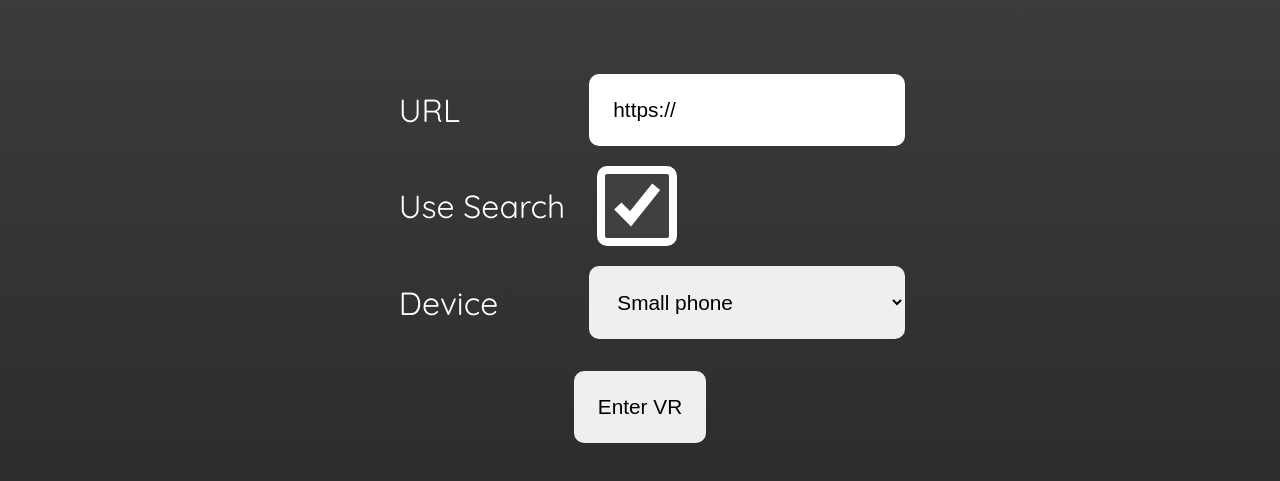
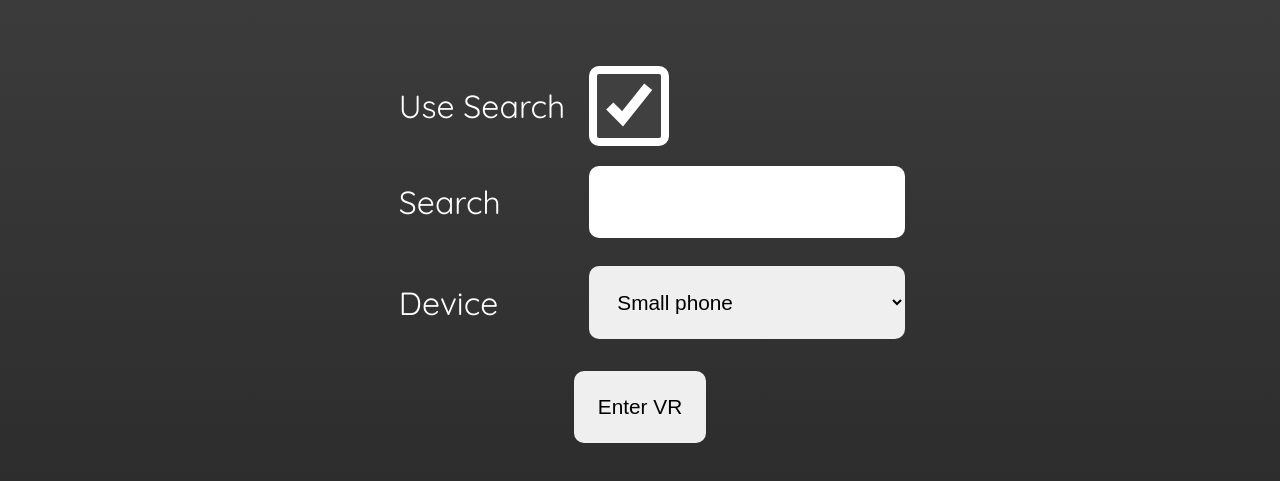
Before and after one commit to calebhair/webxr-motor-disability, a website built with Vite: page index.html in a window 1280 px wide. Both pictures are taken after a click on the checkbox "Use Search". Shown: the part 157-638 px from the top of the page. Built offline with nearby package versions, Linux system fonts and the light colour scheme; what @pmndrs/uikit-horizon, aframe would draw is missing.

Commit message:
Improved UX of useSearch (automatically changes prefix)

```diff
--- a/index.html
+++ b/index.html
@@ -17,6 +17,7 @@
     </script>
 
     <script src="src/sbs/client.ts" type="module"></script>
+    <script src="src/form.ts" type="module"></script>
     <script src="src/components/device/screen.ts" type="module"></script>
     <script src="src/components/device/touchable-plane.ts" type="module"></script>
     <script src="src/components/device/device-handler.ts" type="module"></script>
@@ -52,13 +53,13 @@
       <h1 id="title">WebXR Tremor Simulation</h1>
 
       <form id="config-form">
-        <label for="targetUrl">URL</label>
-        <input id="targetUrl" name="targetUrl" type="url" value="https://">
-
         <label for="useSearch">Use Search</label>
         <div class="checkbox-parent">
           <input id="useSearch" name="useSearch" type="checkbox">
         </div>
+
+        <label for="targetUrl">URL</label>
+        <input id="targetUrl" name="targetUrl" type="url" value="https://">
 
         <label for="deviceName">Device</label>
         <select id="deviceName" name="deviceName">
--- /dev/null
+++ b/src/form.ts
@@ -0,0 +1,29 @@
+document.addEventListener('DOMContentLoaded', () => {
+    const targetUrl = <HTMLInputElement> document.getElementById('targetUrl');
+    const targetUrlLabel = document.querySelector('[for=targetUrl]');
+    const useSearch = <HTMLInputElement> document.getElementById('useSearch');
+
+    useSearch.addEventListener('change', () => {
+        const currentUrl = targetUrl.value;
+        if (useSearch.checked) {
+            targetUrlLabel.textContent = 'Search';
+            removeProtocolPrefixes(targetUrl);
+        }
+        else {
+            targetUrlLabel.textContent = 'URL';
+            if (currentUrl.length === 0) {
+                targetUrl.value = 'https://';
+            }
+        }
+    });
+});
+
+const prefixes = ['https://', 'http://'];
+function removeProtocolPrefixes(input: HTMLInputElement) {
+    const currentValue = input.value;
+    for (const prefix of prefixes) {
+        if (currentValue.startsWith(prefix)) {
+            input.value = currentValue.replace(prefix, '');
+        }
+    }
+}
--- a/src/styles.scss
+++ b/src/styles.scss
@@ -60,7 +60,7 @@ $checkbox-parent: calc($checkbox-size + $checkbox-container-offset * 2);
     border-radius: 10px;
     width: $checkbox-parent;
     height: $checkbox-parent;
-    margin-left: 1rem
+    margin-left: $checkbox-container-offset;
 }
 
 label {
```
Also changed, not shown: src/styles.css, 1 other file.
